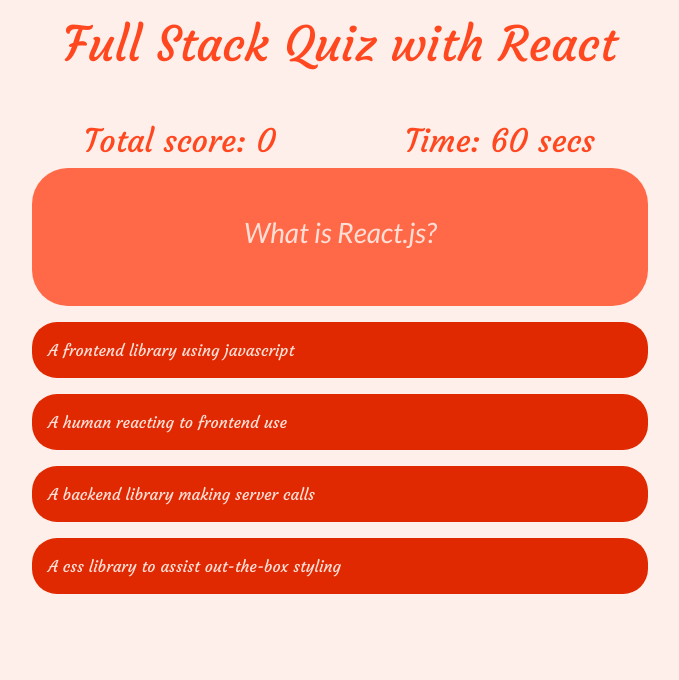
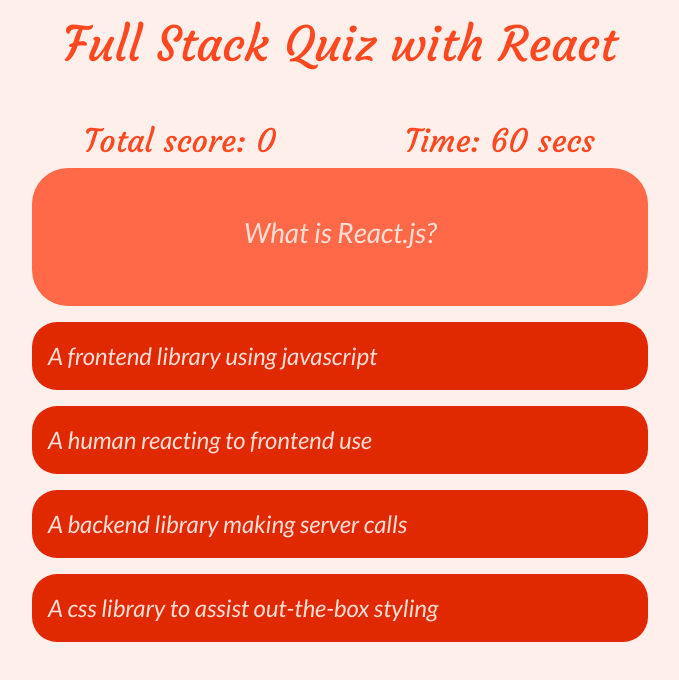
Before and after one commit to Joeseff6/React-Quiz, a React (Create React App) app: page / in a window 1280 px wide. Both pictures are taken after a click on the button "Start Quiz". Shown: the top 680 px of the page, without its empty margins (300-979 px from the left). Built offline with nearby package versions, Linux system fonts and the light colour scheme; data requests are answered from the project's data file; the HTML template or start-up script is replaced by a standard one.

Commit message:
Styled choices and question

```diff
--- a/src/components/Quiz.css
+++ b/src/components/Quiz.css
@@ -11,8 +11,10 @@
 .choice {
   background-color: #E02900;
   border-radius: 25px;
+  font-size: x-large;
 }
 
-#question, .choice {
+h3, .choice {
   color: #FFDED6;
+  font-family: 'Lato', sans-serif;
 }
```
